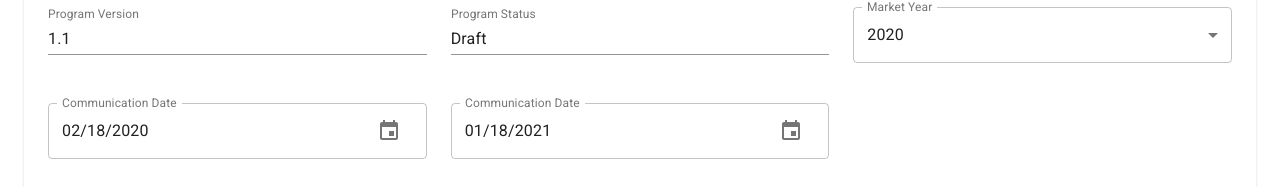
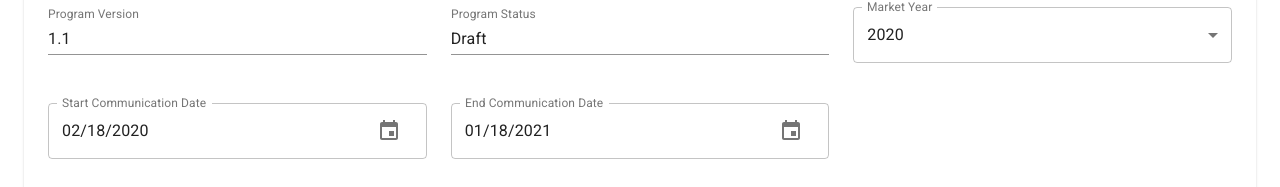
Before and after one commit to stephen-salyer/testingDART, a React (Create React App) app: page /program/0 in a window 1280 px wide. Shown: the part 448-635 px from the top of the page. Built offline with nearby package versions, Linux system fonts and the light colour scheme; the HTML template or start-up script is replaced by a standard one.

Commit message:
Updates from Dart Direction Meeting

```diff
--- a/src/Components/Operations.js
+++ b/src/Components/Operations.js
@@ -124,7 +124,7 @@ export default function Operations() {
               fullWidth={true}
               inputVariant="outlined"
               format="MM/dd/yyyy"
-              label="Communication Date"
+              label="Start Communication Date"
               value={selectedDate}
               onChange={handleDateChange}
               KeyboardButtonProps={{
@@ -140,7 +140,7 @@ export default function Operations() {
               fullWidth={true}
               inputVariant="outlined"
               format="MM/dd/yyyy"
-              label="Communication Date"
+              label="End Communication Date"
               value={selectedDate2}
               onChange={handleDateChange2}
               KeyboardButtonProps={{
--- a/src/Components/Overview.js
+++ b/src/Components/Overview.js
@@ -110,7 +110,7 @@ export default function FullWidthGrid() {
               inputVariant="outlined"
               format="MM/dd/yyyy"
               margin="normal"
-              label="Communication Date"
+              label="Start Communication Date"
               value={selectedDate}
               onChange={handleDateChange}
               KeyboardButtonProps={{
@@ -127,7 +127,7 @@ export default function FullWidthGrid() {
               inputVariant="outlined"
               format="MM/dd/yyyy"
               margin="normal"
-              label="Communication Date"
+              label="End Communication Date"
               value={selectedDate2}
               onChange={handleDateChange2}
               KeyboardButtonProps={{
```
